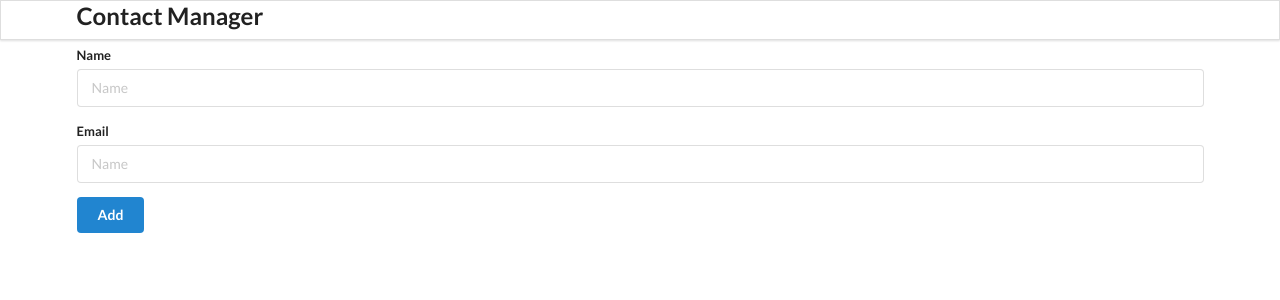
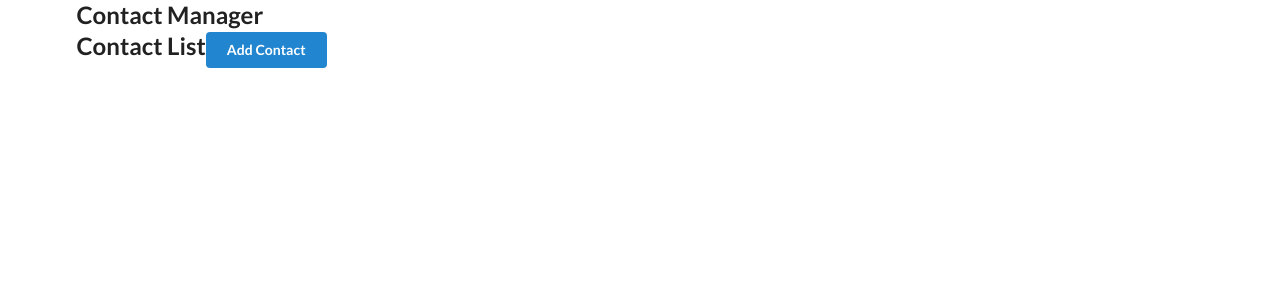
Before and after one commit to SeanChen0298/ReactExperimentalProject, a React (Create React App) app in the folder contact-app/: page / in a window 1280 px wide. Shown: the top 300 px of the page. Built offline with nearby package versions, Linux system fonts and the light colour scheme.

Commit message:
Implement routing

```diff
--- a/contact-app/package.json
+++ b/contact-app/package.json
@@ -8,6 +8,7 @@
     "@testing-library/user-event": "^12.8.3",
     "react": "^17.0.2",
     "react-dom": "^17.0.2",
+    "react-router-dom": "^5.2.0",
     "react-scripts": "4.0.3",
     "uuidv4": "^6.2.11",
     "web-vitals": "^1.1.2"
--- a/contact-app/src/components/AddContact.js
+++ b/contact-app/src/components/AddContact.js
@@ -14,10 +14,11 @@ class AddContact extends React.Component {
         }
         this.props.addContactHandler(this.state);
         this.setState({name:"", email:""});
+        this.props.history.push("/");
     }
     render() {
         return (
-            <div className="ui main">
+            <div className="ui main" class="add">
                 <h2>Add Contact</h2>
                 <form className="ui form" onSubmit={this.add}>
                     <div className="field">
--- a/contact-app/src/components/App.js
+++ b/contact-app/src/components/App.js
@@ -1,9 +1,11 @@
 import React, {useState, useEffect} from "react";
+import {BrowserRouter as Router, Switch, Route } from 'react-router-dom';
 import { uuid } from 'uuidv4';
 import './App.css';
 import Header from "./Header";
 import AddContact from "./AddContact";
 import ContactList from "./ContactList";
+// adding {} indicates that the component imported in not a default export
 
 function App() {
 
@@ -33,9 +35,17 @@ function App() {
 
   return (
     <div className="ui container">
-      <Header />
-      <AddContact addContactHandler={addContactHandler}/>
-      <ContactList contacts={contacts} getContactId={removeContactHandler} />
+      <Router>
+        <Header />
+        <Switch>
+          <Route path="/" exact render={(props) => (<ContactList {...props} contacts={contacts} getContactId={removeContactHandler} />)} />
+          <Route path="/add" render={(props) => (<AddContact {...props} addContactHandler={addContactHandler}/>)} />
+
+          {/* this approach creates new component each time
+          <Route path="/" exact component={() => {<ContactList contacts={contacts} getContactId={removeContactHandler} />}} />
+          <Route path="/add" component={() => {<AddContact addContactHandler={addContactHandler}/>}} /> */}
+        </Switch>
+      </Router>
     </div>
   );
 }
--- a/contact-app/src/components/ContactList.js
+++ b/contact-app/src/components/ContactList.js
@@ -1,5 +1,5 @@
 import React from "react";
-
+import {Link} from 'react-router-dom';
 import ContactCard from "./ContactCard"
 
 const ContactList = (props) => {
@@ -15,7 +15,15 @@ const ContactList = (props) => {
     });
 
     return (
-        <div className="ui celled list">{renderContactList}</div>
+        <div className="ui main" class="list" >
+            <h2>
+                Contact List
+                <Link to="/add">
+                <button className="ui button blue right">Add Contact</button>
+                </Link>
+            </h2>
+            <div className="ui celled list">{renderContactList}</div>
+        </div>
     );
 }
 
--- a/contact-app/src/components/Header.js
+++ b/contact-app/src/components/Header.js
@@ -2,8 +2,8 @@ import React from "react";
 
 const Header = () => {
     return (
-        <div className="ui fixed menu">
-            <div className="ui container center">
+        <div className="ui fixed menu" class="header">
+            <div className="ui container center" class="container">
                 <h2>Contact Manager</h2>
             </div>
         </div>
```
Also changed, not shown: 2 other files (tests, documents, lock files or other folders).
